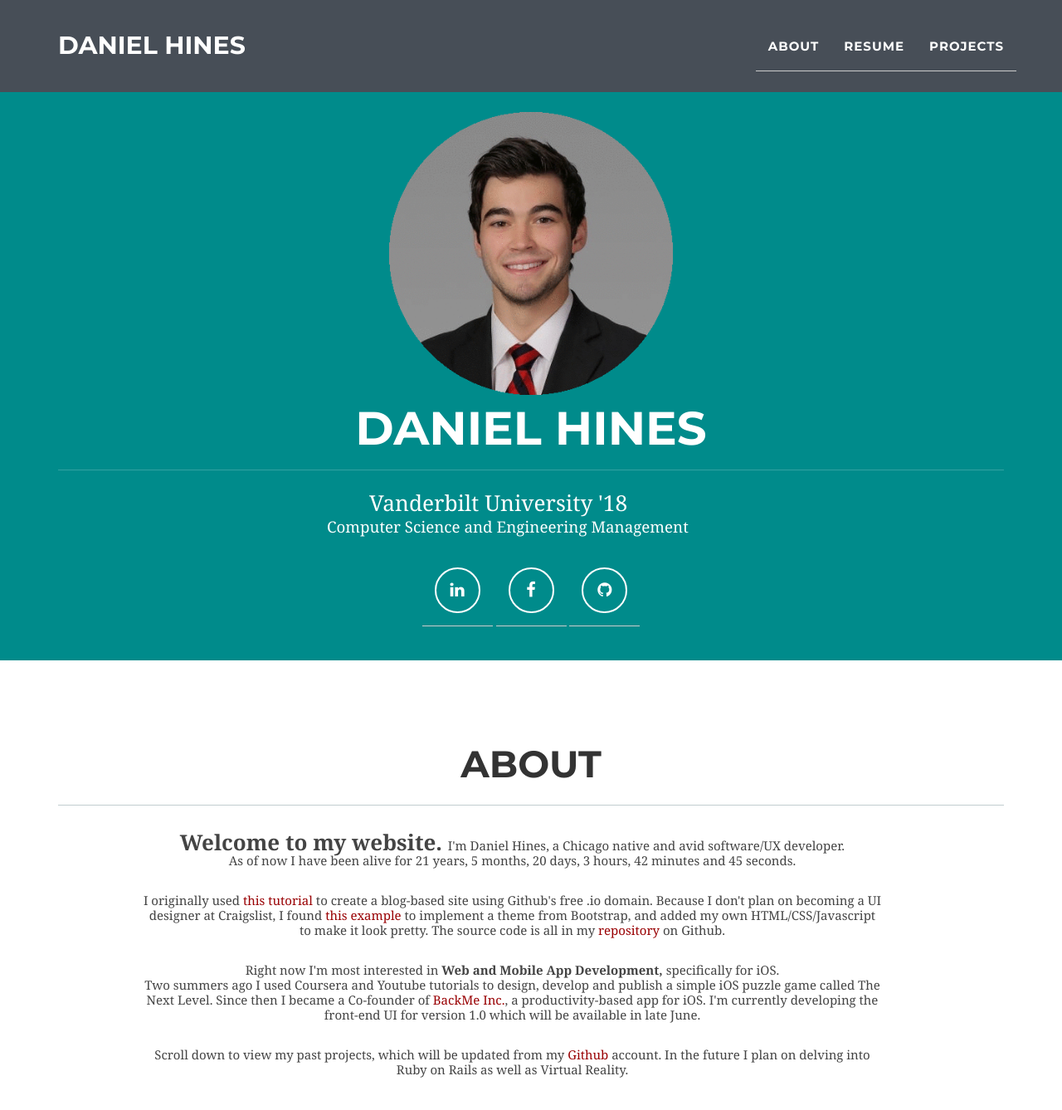
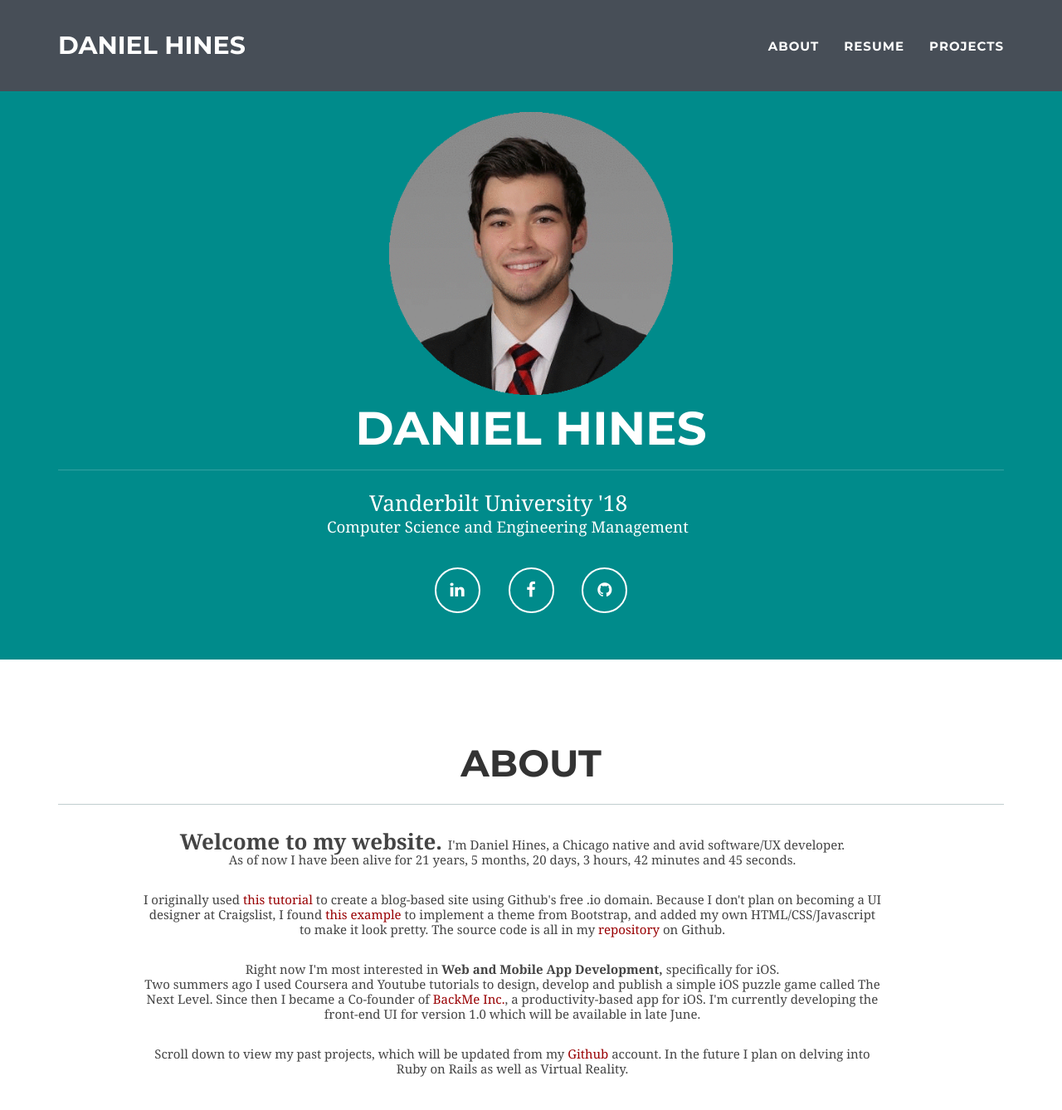
Before and after one commit to danielchines/danielchines.github.io, a Jekyll site: the page built from index.html, in a window 1280 px wide and 1400 px high. Shown: the top 1338 px of the window at 83% size. Built offline with Jekyll 4.4.1, drawn with Linux system fonts in a browser that asks for light colours; a style sheet for code colours, icons or effects is not loaded.

Commit message:
Update resume.css

```diff
--- a/_includes/css/resume.css
+++ b/_includes/css/resume.css
@@ -26,7 +26,7 @@ p { font-size: 100%; line-height: 18px; padding-right: 3em; }
 a { color: #990003 }
 a:hover { text-decoration: none; }
 strong { font-weight: bold; }
-li { line-height: 24px; border-bottom: 1px solid #ccc; }
+#doc2 li { line-height: 24px; border-bottom: 1px solid #ccc; }
 p.enlarge { font-size: 144%; padding-right: 6.5em; line-height: 24px; }
 p.enlarge span { color: #000 }
 .contact-info { margin-top: 7px; }
```
